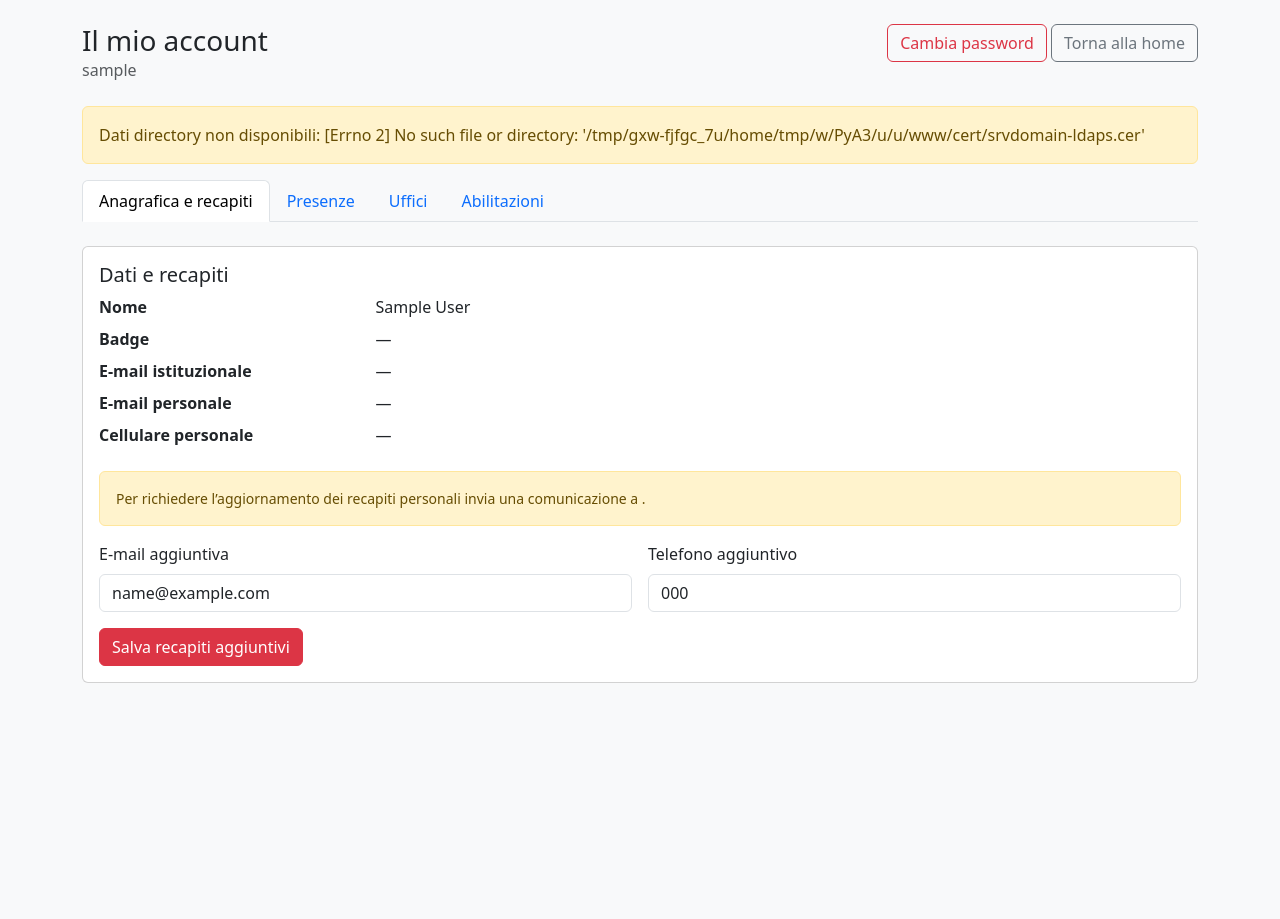
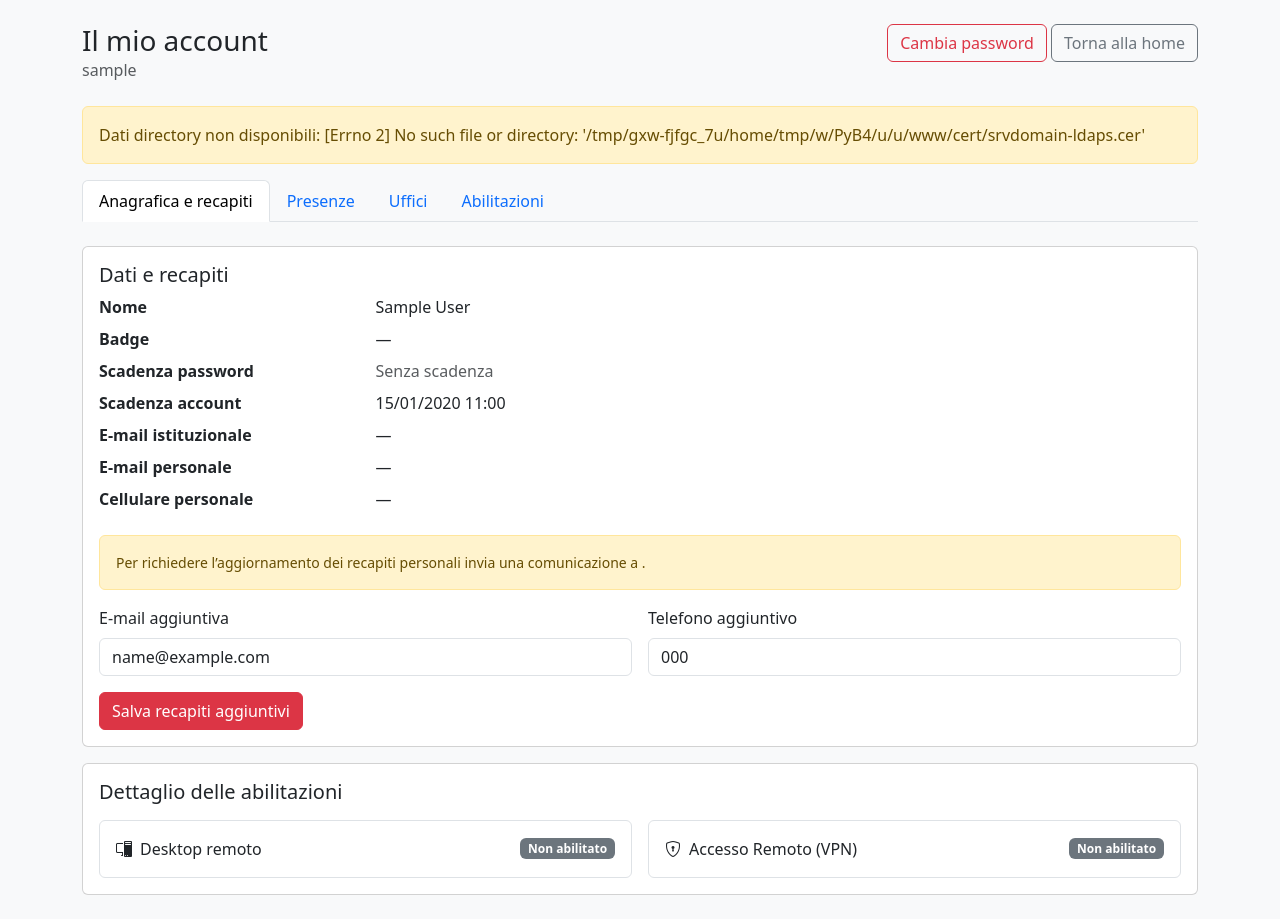
Before and after one commit to gpannullo/controlloaccessi, a Django app: page /account/ in a window 1280 px wide. Before the commit the page ends 683 px from the top, so only its background shows below. Run offline with Django 5.2, Linux system fonts and the light colour scheme; a user stored in the database is signed in; tables that the repository leaves empty hold one stand-in row (values such as "Sample post"); parts of the project's set-up code (start-up, migrations or seed data) failed here and were passed over; some libraries are stand-ins or nearby versions.

Commit message:
Allinea scheda utente

```diff
--- a/templates/accounts/my_account.html
+++ b/templates/accounts/my_account.html
@@ -31,6 +31,8 @@
       <dl class="row mb-3">
         <dt class="col-md-3">Nome</dt><dd class="col-md-9">{{ dettaglio.first_name|default:request.user.first_name }} {{ dettaglio.last_name|default:request.user.last_name }}</dd>
         <dt class="col-md-3">Badge</dt><dd class="col-md-9">{{ dettaglio.badge|default:"—" }}</dd>
+        <dt class="col-md-3">Scadenza password</dt><dd class="col-md-9">{% if request.user.password_senza_scadenza %}<span class="text-muted">Senza scadenza</span>{% elif request.user.scadenza_password %}{{ request.user.scadenza_password|date:"d/m/Y H:i" }}{% else %}—{% endif %}</dd>
+        <dt class="col-md-3">Scadenza account</dt><dd class="col-md-9">{% if request.user.scadenza_account %}{{ request.user.scadenza_account|date:"d/m/Y H:i" }}{% else %}—{% endif %}</dd>
         <dt class="col-md-3">E-mail istituzionale</dt><dd class="col-md-9">{{ dettaglio.email|default:"—" }}</dd>
         <dt class="col-md-3">E-mail personale</dt><dd class="col-md-9">{{ dettaglio.personal_email|default:"—" }}</dd>
         <dt class="col-md-3">Cellulare personale</dt><dd class="col-md-9">{{ dettaglio.mobile|default:"—" }}</dd>
@@ -41,6 +43,13 @@
         <div class="col-md-6"><label class="form-label">Telefono aggiuntivo</label><input name="telefono_aggiuntivo" class="form-control" value="{{ request.user.telefono_aggiuntivo }}"></div>
         <div class="col-12"><button class="btn btn-danger">Salva recapiti aggiuntivi</button></div>
       </form>
+    </div></div>
+    <div class="card mt-3"><div class="card-body">
+      <h2 class="h5 mb-3">Dettaglio delle abilitazioni</h2>
+      <div class="row g-3">
+        <div class="col-md-6"><div class="border rounded p-3 h-100 d-flex justify-content-between align-items-center"><span><i class="bi bi-pc-display me-2"></i>Desktop remoto</span>{% if 'ACCESSO-RDP' in dettaglio.groups %}<span class="badge text-bg-success">Abilitato</span>{% else %}<span class="badge text-bg-secondary">Non abilitato</span>{% endif %}</div></div>
+        <div class="col-md-6"><div class="border rounded p-3 h-100 d-flex justify-content-between align-items-center"><span><i class="bi bi-shield-lock me-2"></i>Accesso Remoto (VPN)</span>{% if 'VPN_COMMON_RULES' in dettaglio.groups %}<span class="badge text-bg-success">Abilitato</span>{% else %}<span class="badge text-bg-secondary">Non abilitato</span>{% endif %}</div></div>
+      </div>
     </div></div>
   {% elif tab == 'presenza' %}
     <div class="card"><div class="card-body">
```
